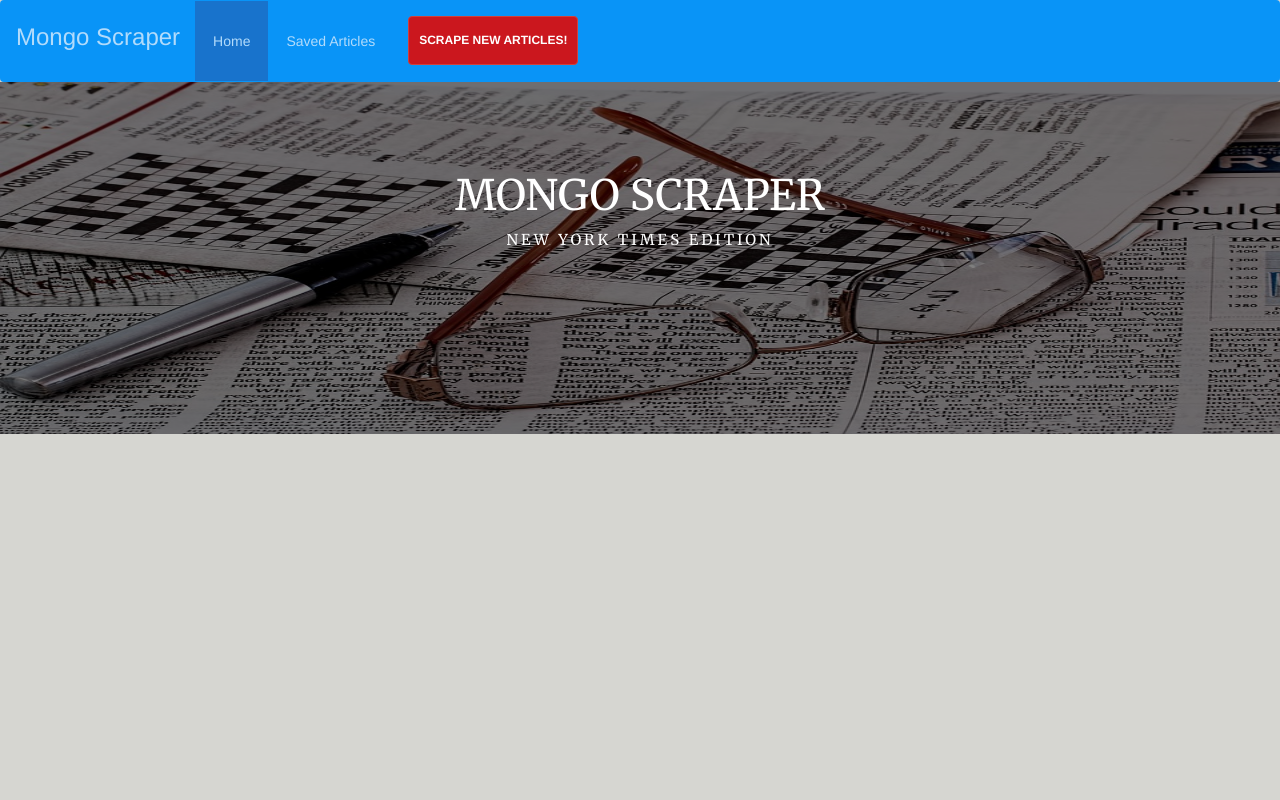
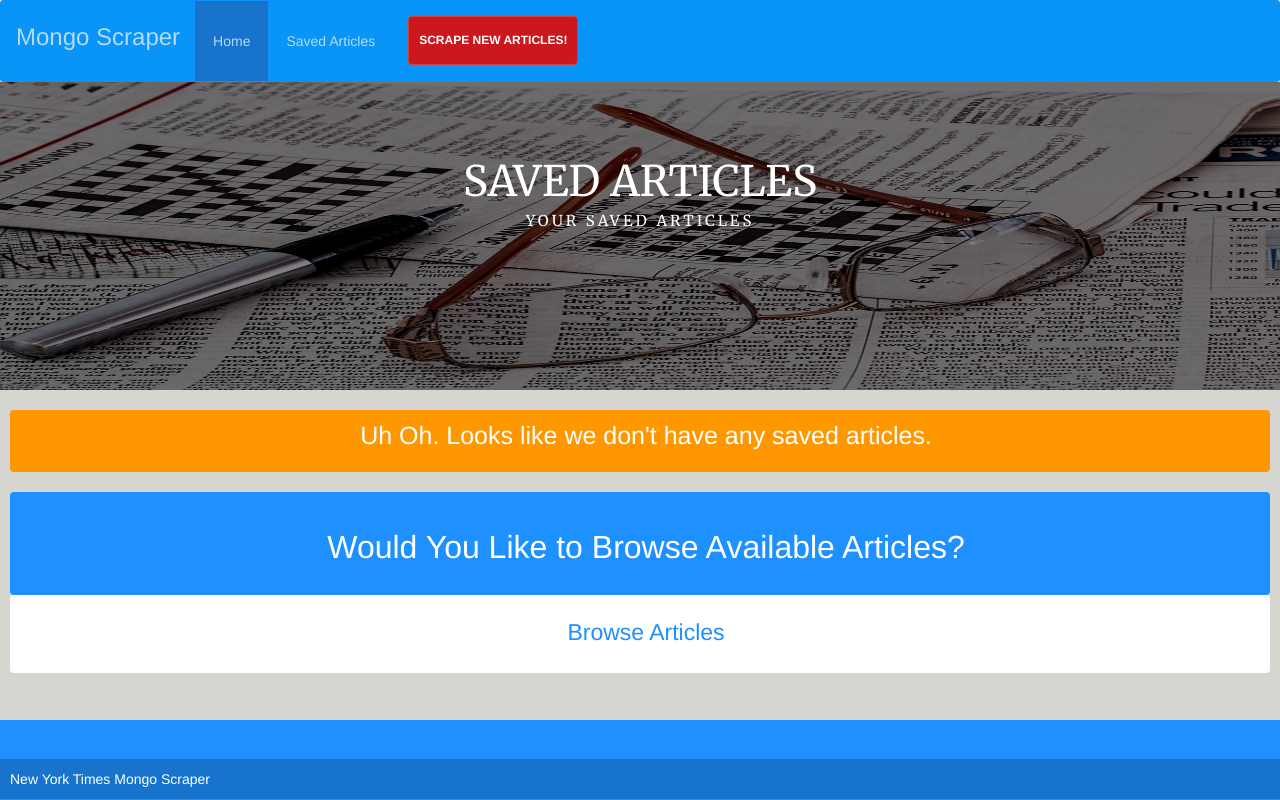
Before and after one commit to smcnaught/Mongoose-and-Cheerio-News-Scraper, a website: page public/saved.html in a window 1280 px wide. Drawn offline with nearby package versions, Linux system fonts and the light colour scheme; no server answers.

Commit message:
added the saved articles page

```diff
--- a/public/saved.html
+++ b/public/saved.html
@@ -64,12 +64,36 @@
         <div class="col-sm-12">
             <div class="imgContainer">
                 <img src="news.jpg" alt="Newspaper Picture">
-                    <div class="centered">MONGO SCRAPER</div>
-                    <div class="centeredBelow">NEW YORK TIMES EDITION</div>
+                <div class="centered">SAVED ARTICLES</div>
+                <div class="centeredBelow">YOUR SAVED ARTICLES</div>
             </div>
         </div>
     </div>
-        <div class="savedContent"></div>
+    <div class="savedContent">
+        <div class="row">
+            <div class="col-sm-12">
+                <p id="noSavedArt">Uh Oh. Looks like we don't have any saved articles.</p>
+            </div>
+        </div>
+        <div class="row">
+            <div class="col-sm-12">
+                <p id="browsePar">Would You Like to Browse Available Articles?</p>
+            </div>
+        </div>
+        <div class="row">
+            <div class="col-sm-12">
+                <p id="browseLink">
+                    <a href="/" id="browseArtLink">Browse Articles</a>
+                </p>
+            </div>
+        </div>
+    </div>
+
+    <div class="footer">
+        <p id="footerText">
+            New York Times Mongo Scraper
+        </p>
+    </div>
 </body>
 
 </html>
--- a/public/style.css
+++ b/public/style.css
@@ -1,5 +1,10 @@
+html{
+    position: relative;
+    min-height: 100%;
+}
 body {
     background-color: rgb(214, 214, 209);
+    margin: 0 0 100px;
 }
 .mainContent {
     margin: 10px;
@@ -128,3 +133,68 @@
     text-decoration: underline;
     color: white;
 }
+
+.savedContent {
+    margin: 20px 10px;
+}
+
+#noSavedArt{
+    float: left;
+    background-color: #ff9800;
+    min-width:100%;
+    margin-left: 0px;
+    color: white !important;
+    padding: 8px 0px 18px 12px;
+    font-size: 25px;
+    margin-bottom: 20px;
+    text-align: center;
+    border-radius: 4px;
+}
+
+#browsePar{
+    float: left;
+    background-color: dodgerblue;
+    min-width:100%;
+    margin-left: 0px;
+    color: white !important;
+    padding: 33px 0px 25px 12px;
+    font-size: 32px;
+    margin-bottom: 0px;
+    text-align: center;
+    border-radius: 4px;
+}
+
+#browseLink{
+    float: left;
+    background-color: white;
+    min-width:100%;
+    margin-left: 0px;
+    color: dodgerblue !important;
+    padding: 21px 0px 24px 12px;
+    font-size: 23px;
+    margin-bottom: 20px;
+    margin-top: 0px;
+    text-align: center;
+    border-radius: 4px;
+}
+
+#browseArtLink{
+    color: dodgerblue !important;
+    text-decoration: none;
+}
+
+.footer{
+    position: absolute;
+    left: 0;
+    bottom: 0;
+    height: 80px;
+    width: 100%;
+    background-color: dodgerblue;
+}
+
+#footerText{
+    background-color:#1873cc;
+    color: white;
+    padding: 10px;
+    margin-top: 39px;
+}
```
Also changed, not shown: public/index.html (+6 -0 lines). Lines whose indentation alone changed are shown as unchanged.
